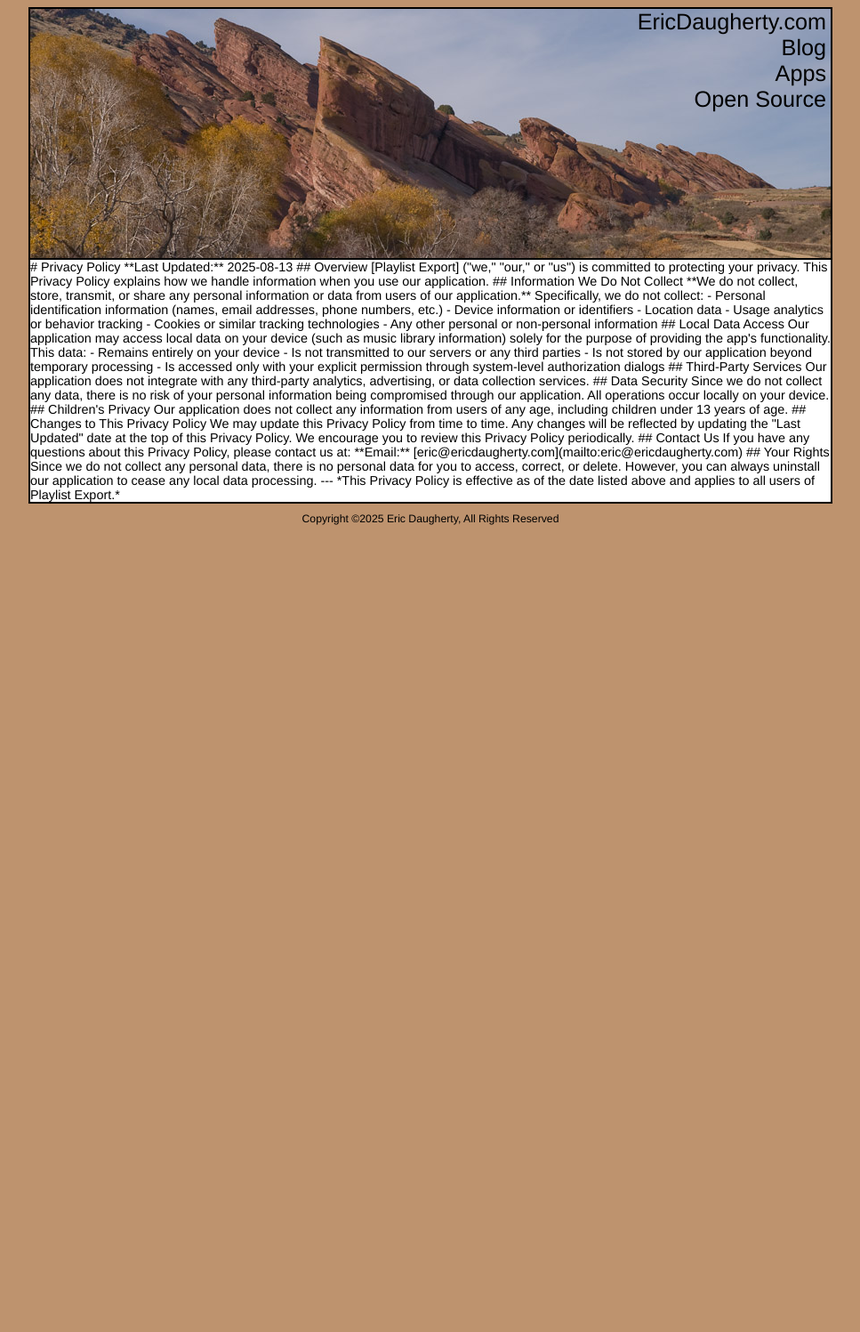
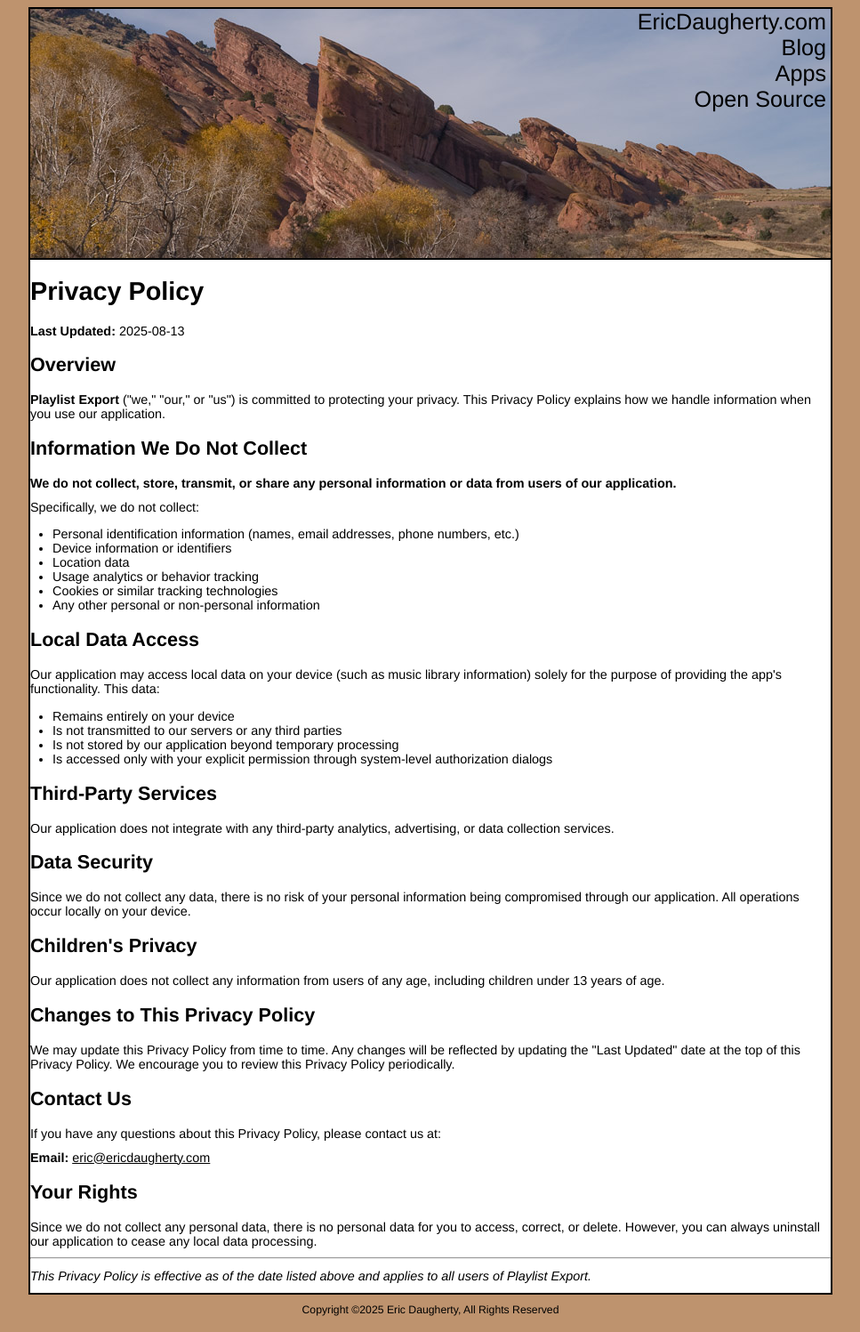
Before and after one commit to ericdaugherty/ericdaugherty.github.io, a Jekyll site: the page built from apps/playlistexport/privacypolicy.html, in a window 1280 px wide. Shown: the whole page at 89% size, without its empty margins (156-1123 px from the left). Built offline with Jekyll 4.4.1, drawn with Linux system fonts in a browser that asks for light colours; before the commit the page ends 900 px from its top, so only the background shows below that.

Commit message:
Converted markdown to html

```diff
--- a/apps/playlistexport/privacypolicy.html
+++ b/apps/playlistexport/privacypolicy.html
@@ -6,65 +6,52 @@ description: Playlist Exporter Privacy Policy
 ---
 
 <div class="main">
+  <h1>Privacy Policy</h1>
+  <p><strong>Last Updated:</strong> 2025-08-13</p>
 
-    # Privacy Policy
+  <h2>Overview</h2>
+  <p><strong>Playlist Export</strong> ("we," "our," or "us") is committed to protecting your privacy. This Privacy Policy explains how we handle information when you use our application.</p>
 
-**Last Updated:** 2025-08-13
+  <h2>Information We Do Not Collect</h2>
+  <p><strong>We do not collect, store, transmit, or share any personal information or data from users of our application.</strong></p>
+  <p>Specifically, we do not collect:</p>
+  <ul>
+    <li>Personal identification information (names, email addresses, phone numbers, etc.)</li>
+    <li>Device information or identifiers</li>
+    <li>Location data</li>
+    <li>Usage analytics or behavior tracking</li>
+    <li>Cookies or similar tracking technologies</li>
+    <li>Any other personal or non-personal information</li>
+  </ul>
 
-## Overview
+  <h2>Local Data Access</h2>
+  <p>Our application may access local data on your device (such as music library information) solely for the purpose of providing the app's functionality. This data:</p>
+  <ul>
+    <li>Remains entirely on your device</li>
+    <li>Is not transmitted to our servers or any third parties</li>
+    <li>Is not stored by our application beyond temporary processing</li>
+    <li>Is accessed only with your explicit permission through system-level authorization dialogs</li>
+  </ul>
 
-[Playlist Export] ("we," "our," or "us") is committed to protecting your privacy. This Privacy Policy explains how we handle information when you use our application.
+  <h2>Third-Party Services</h2>
+  <p>Our application does not integrate with any third-party analytics, advertising, or data collection services.</p>
 
-## Information We Do Not Collect
+  <h2>Data Security</h2>
+  <p>Since we do not collect any data, there is no risk of your personal information being compromised through our application. All operations occur locally on your device.</p>
 
-**We do not collect, store, transmit, or share any personal information or data from users of our application.**
+  <h2>Children's Privacy</h2>
+  <p>Our application does not collect any information from users of any age, including children under 13 years of age.</p>
 
-Specifically, we do not collect:
-- Personal identification information (names, email addresses, phone numbers, etc.)
-- Device information or identifiers
-- Location data
-- Usage analytics or behavior tracking
-- Cookies or similar tracking technologies
-- Any other personal or non-personal information
+  <h2>Changes to This Privacy Policy</h2>
+  <p>We may update this Privacy Policy from time to time. Any changes will be reflected by updating the "Last Updated" date at the top of this Privacy Policy. We encourage you to review this Privacy Policy periodically.</p>
 
-## Local Data Access
+  <h2>Contact Us</h2>
+  <p>If you have any questions about this Privacy Policy, please contact us at:</p>
+  <p><strong>Email:</strong> <a href="mailto:eric@ericdaugherty.com">eric@ericdaugherty.com</a></p>
 
-Our application may access local data on your device (such as music library information) solely for the purpose of providing the app's functionality. This data:
-- Remains entirely on your device
-- Is not transmitted to our servers or any third parties
-- Is not stored by our application beyond temporary processing
-- Is accessed only with your explicit permission through system-level authorization dialogs
+  <h2>Your Rights</h2>
+  <p>Since we do not collect any personal data, there is no personal data for you to access, correct, or delete. However, you can always uninstall our application to cease any local data processing.</p>
 
-## Third-Party Services
-
-Our application does not integrate with any third-party analytics, advertising, or data collection services.
-
-## Data Security
-
-Since we do not collect any data, there is no risk of your personal information being compromised through our application. All operations occur locally on your device.
-
-## Children's Privacy
-
-Our application does not collect any information from users of any age, including children under 13 years of age.
-
-## Changes to This Privacy Policy
-
-We may update this Privacy Policy from time to time. Any changes will be reflected by updating the "Last Updated" date at the top of this Privacy Policy. We encourage you to review this Privacy Policy periodically.
-
-## Contact Us
-
-If you have any questions about this Privacy Policy, please contact us at:
-
-**Email:** [eric@ericdaugherty.com](mailto:eric@ericdaugherty.com)
-
-## Your Rights
-
-Since we do not collect any personal data, there is no personal data for you to access, correct, or delete. However, you can always uninstall our application to cease any local data processing.
-
----
-
-*This Privacy Policy is effective as of the date listed above and applies to all users of Playlist Export.*
-
-
-
+  <hr>
+  <p><em>This Privacy Policy is effective as of the date listed above and applies to all users of Playlist Export.</em></p>
 </div>
```
